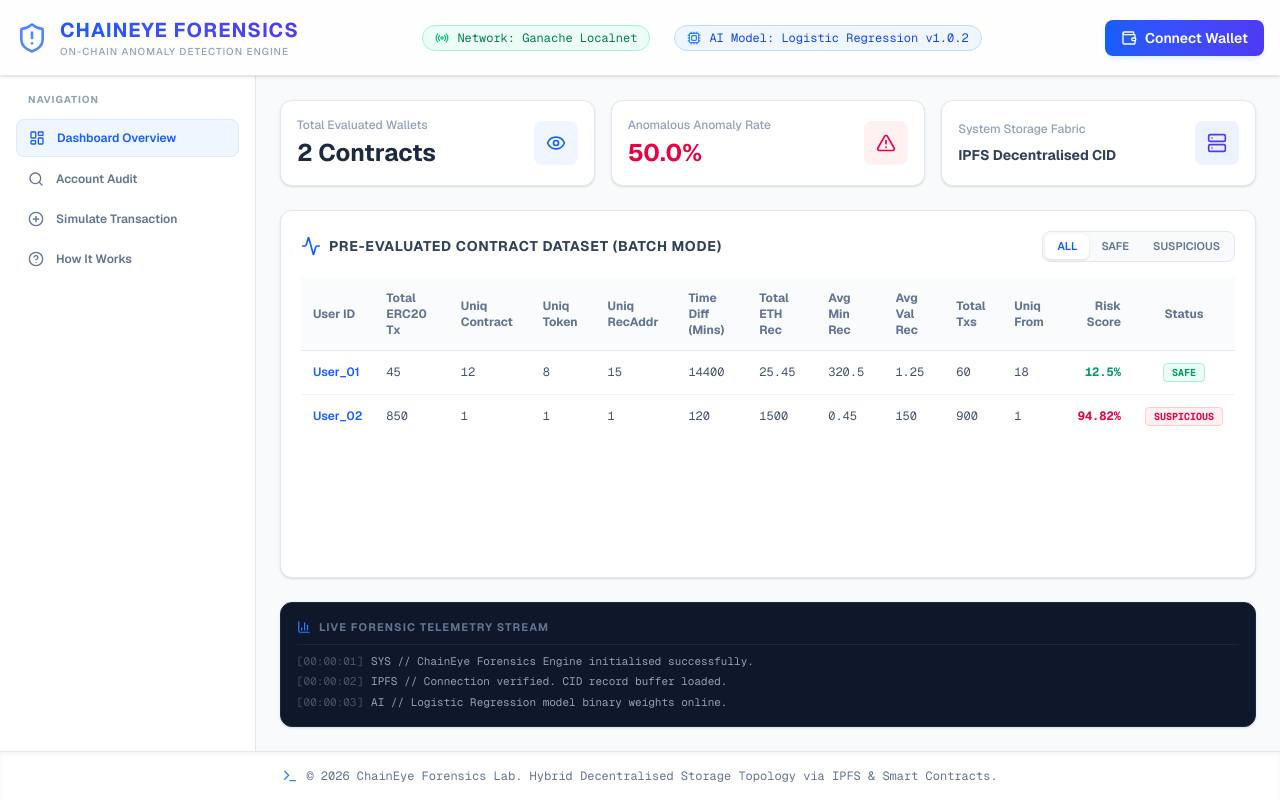
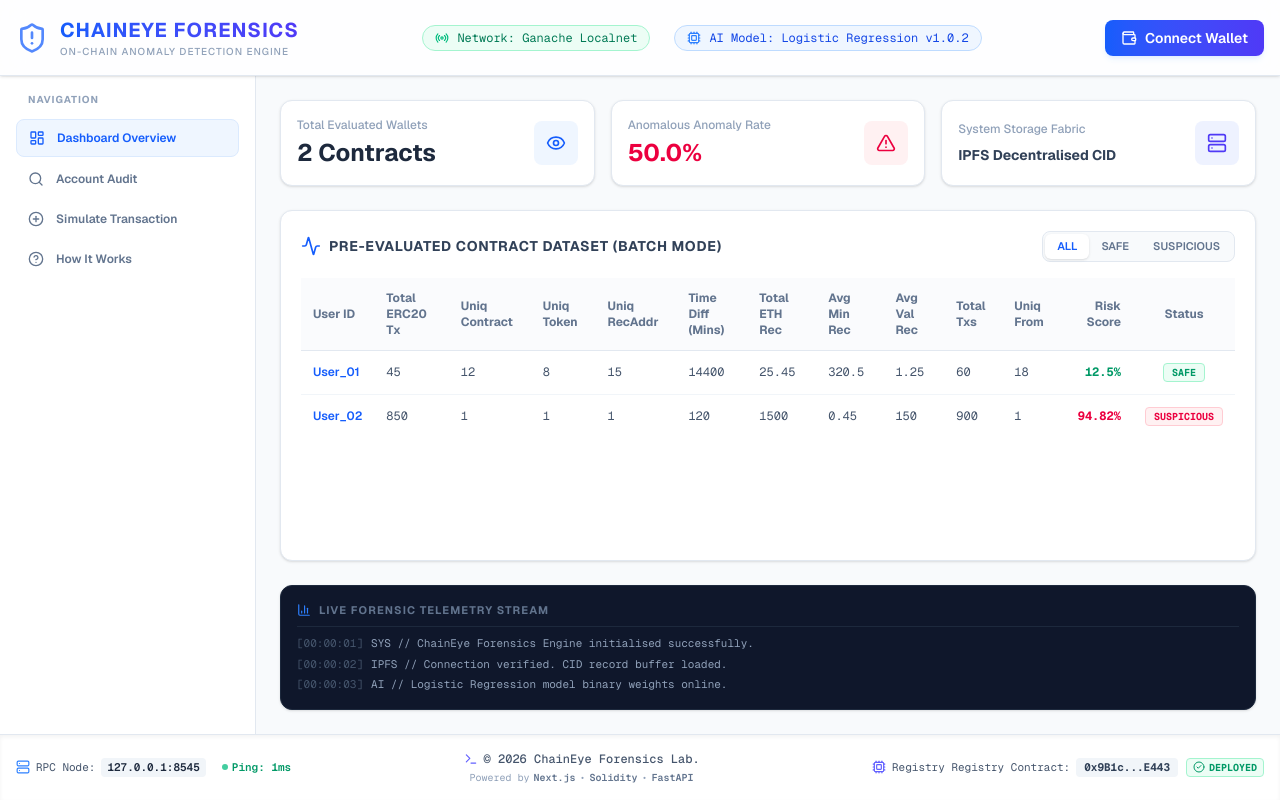
Before and after one commit to ngocleltt/fraud-detect-dapp-mvp, a Next.js app in the folder frontend/: page / in a window 1280 px wide. Built offline with nearby package versions, Linux system fonts and the light colour scheme.

Commit message:
footer update

```diff
--- a/frontend/src/app/components/Footer.tsx
+++ b/frontend/src/app/components/Footer.tsx
@@ -1,12 +1,52 @@
 "use client";
 
-import { Terminal } from "lucide-react";
+import { Terminal, Server, Cpu, CheckCircle2 } from "lucide-react";
 
 export default function Footer() {
   return (
-    <footer className="border-t border-slate-200 p-4 bg-white text-center text-xs text-slate-500 mt-auto flex items-center justify-center gap-2 font-mono shadow-inner">
-      <Terminal className="w-4 h-4 text-blue-500" />
-      <span>© 2026 ChainEye Forensics Lab. Hybrid Decentralised Storage Topology via IPFS & Smart Contracts.</span>
+    <footer className="border-t border-slate-200 bg-white p-4 text-xs text-slate-500 shadow-inner">
+      <div className="max-w-7xl mx-auto flex flex-col md:flex-row items-center justify-between gap-4 font-mono">
+
+        <div className="flex items-center gap-4 text-[11px]">
+          <div className="flex items-center gap-1.5 text-slate-600">
+            <Server className="w-3.5 h-3.5 text-blue-500" />
+            <span>RPC Node:</span>
+            <span className="text-slate-800 font-semibold bg-slate-100 px-1.5 py-0.5 rounded">127.0.0.1:8545</span>
+          </div>
+          <div className="flex items-center gap-1 text-emerald-600 font-semibold">
+            <div className="w-1.5 h-1.5 rounded-full bg-emerald-500 animate-pulse"></div>
+            <span>Ping: 1ms</span>
+          </div>
+        </div>
+
+        <div className="flex flex-col items-center gap-1 text-center md:order-2">
+          <div className="flex items-center gap-1.5 text-slate-600 font-medium">
+            <Terminal className="w-3.5 h-3.5 text-indigo-500" />
+            <span>© 2026 ChainEye Forensics Lab.</span>
+          </div>
+          <div className="flex items-center gap-1 text-[10px] text-slate-400">
+            <span>Powered by</span>
+            <span className="font-semibold text-slate-500">Next.js</span>
+            <span>•</span>
+            <span className="font-semibold text-slate-500">Solidity</span>
+            <span>•</span>
+            <span className="font-semibold text-slate-500">FastAPI</span>
+          </div>
+        </div>
+
+        <div className="flex items-center gap-2 text-[11px] md:order-3">
+          <div className="flex items-center gap-1.5 text-slate-600">
+            <Cpu className="w-3.5 h-3.5 text-indigo-500" />
+            <span>Registry Registry Contract:</span>
+            <span className="text-slate-700 bg-slate-100 px-2 py-0.5 rounded font-bold">0x9B1c...E443</span>
+          </div>
+          <span className="flex items-center gap-1 text-[10px] bg-emerald-50 text-emerald-600 border border-emerald-200 px-1.5 py-0.5 rounded font-bold">
+            <CheckCircle2 className="w-3 h-3" />
+            DEPLOYED
+          </span>
+        </div>
+
+      </div>
     </footer>
   );
 }
```
